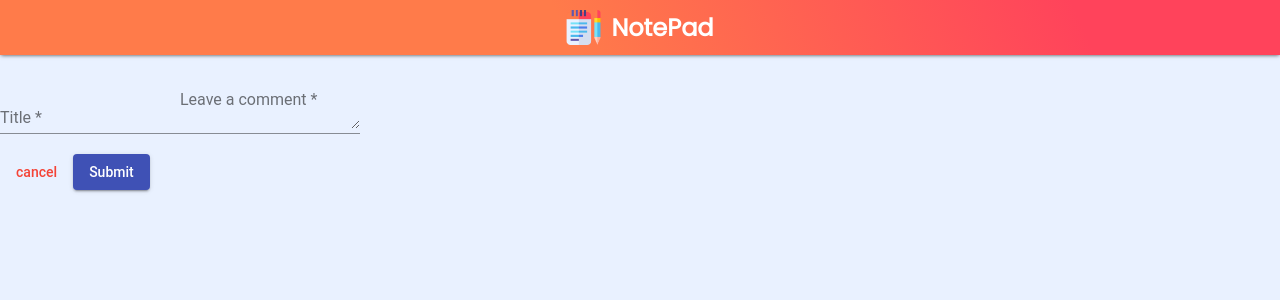
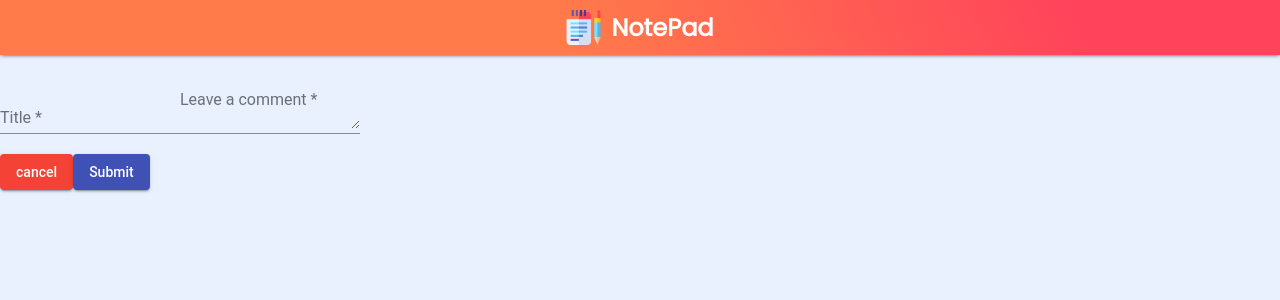
Before and after one commit to Moro-Afriyie/Note-App, an Angular app: page /addNote in a window 1280 px wide. Shown: the top 300 px of the page. Built offline with nearby package versions, Linux system fonts and the light colour scheme.

Commit message:
added the form validations to the addnotpage.html

```diff
--- a/src/app/add-note-page/add-note-page.component.html
+++ b/src/app/add-note-page/add-note-page.component.html
@@ -4,9 +4,9 @@
         <input matInput placeholder="Title" value="Sushi" formControlName="title">
     </mat-form-field>
     <!--*ngIf="emailFormControl.hasError('required')"-->
-    <!-- <mat-error *ngIf="addNoteForm.hasError('required')">
+    <mat-error *ngIf="addNoteForm.hasError('required')">
         Title is <strong>required</strong>
-    </mat-error> -->
+    </mat-error>
     <mat-form-field class="add-note-form__body">
         <mat-label>Leave a comment</mat-label>
         <textarea matInput placeholder="Ex. It makes me feel..." formControlName="body"></textarea>
@@ -15,7 +15,7 @@
         </mat-error> -->
     </mat-form-field>
     <div class="add-note-form__buttons">
-        <button mat-button color="warn">cancel</button>
+        <button mat-raised-button color="warn">cancel</button>
         <button mat-raised-button color="primary">Submit</button>
     </div>
 </form>
```
